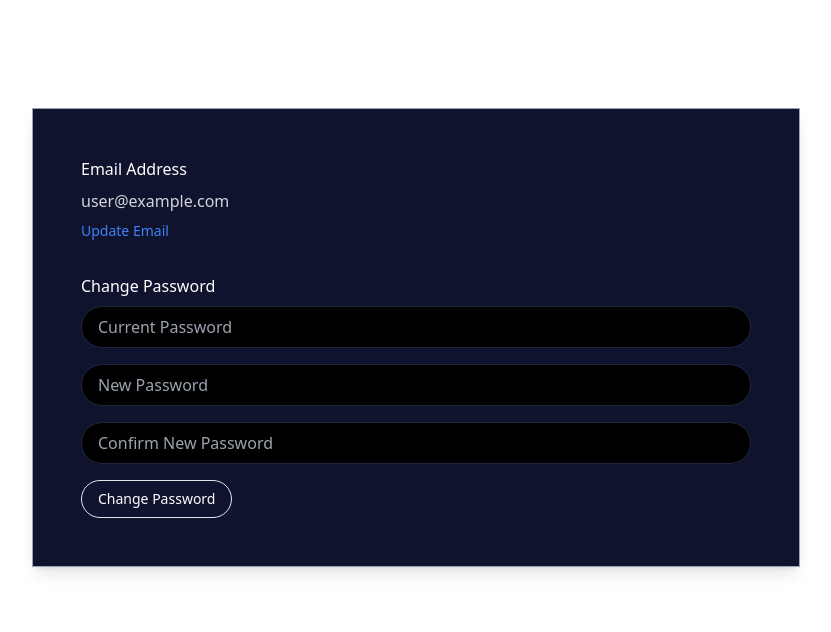
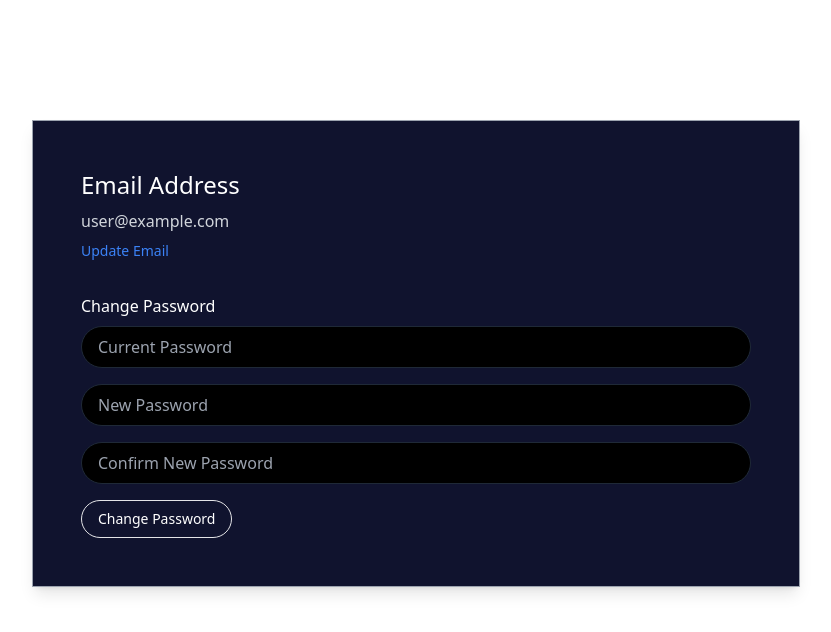
Before and after one commit to SmartPrepTeam/SmartPrep-AI-mock-Interview, a React (Vite) app in the folder frontend/: page /account-settings in a window 1280 px wide. Shown: the top 632 px of the page, without its empty margins (224-1055 px from the left). Built offline with nearby package versions, Linux system fonts and the light colour scheme; sample sign-in values are in the browser's storage; what zod-form-data would draw is missing.

Commit message:
add account setting and vido interview page

```diff
--- a/frontend/src/components/AccountSettings.tsx
+++ b/frontend/src/components/AccountSettings.tsx
@@ -30,13 +30,13 @@ const AccountSettings   = () => {
 
   return (
     <>
-    <h2 className="font-sans text-lg text-white lg:text-3xl font-bold p-6">
+ <h2 className="font-sans text-lg sm:text-xl md:text-2xl lg:text-3xl text-white font-bold p-4 sm:p-5 md:p-6">
   Account Settings
 </h2>
 
-<div className="flex flex-col items-center bg:none  md:bg-[#10132E] border border-gray-400 p-6 lg:p-12 shadow-lg max-w-3xl mx-auto mt-6 ">
+<div className="flex flex-col items-center bg:none  md:bg-[#10132E] border border-gray-400   p-6 lg:p-12 shadow-lg max-w-3xl mx-auto mt-9 mb-6 pr-6  md:overflow-y-auto sm:overflow-y-auto ">
    <div className="mb-8 w-full">
-    <p className="font-medium text-white mb-2 font-sans">Email Address</p>
+    <p className="font-medium text-white mb-2 font-sans text-2xl">Email Address</p>
     <p className="text-gray-300">{currentEmail}</p>
     {!isEditingEmail ? (
       <button
```
